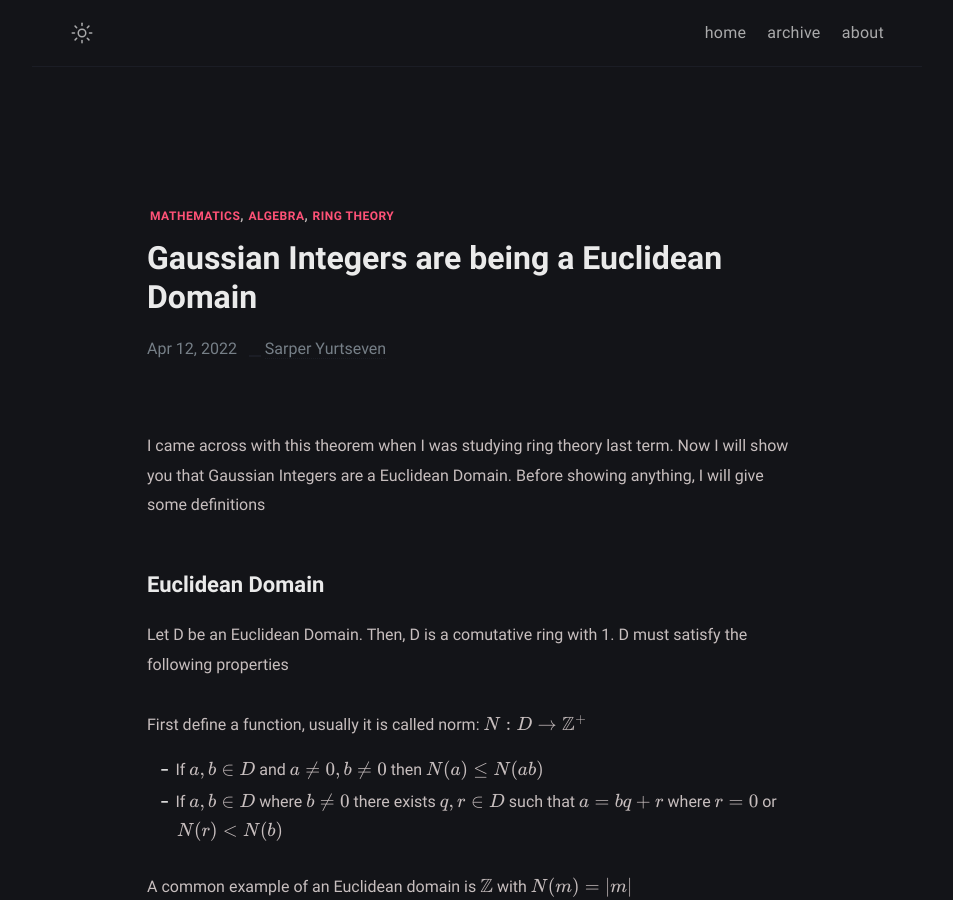
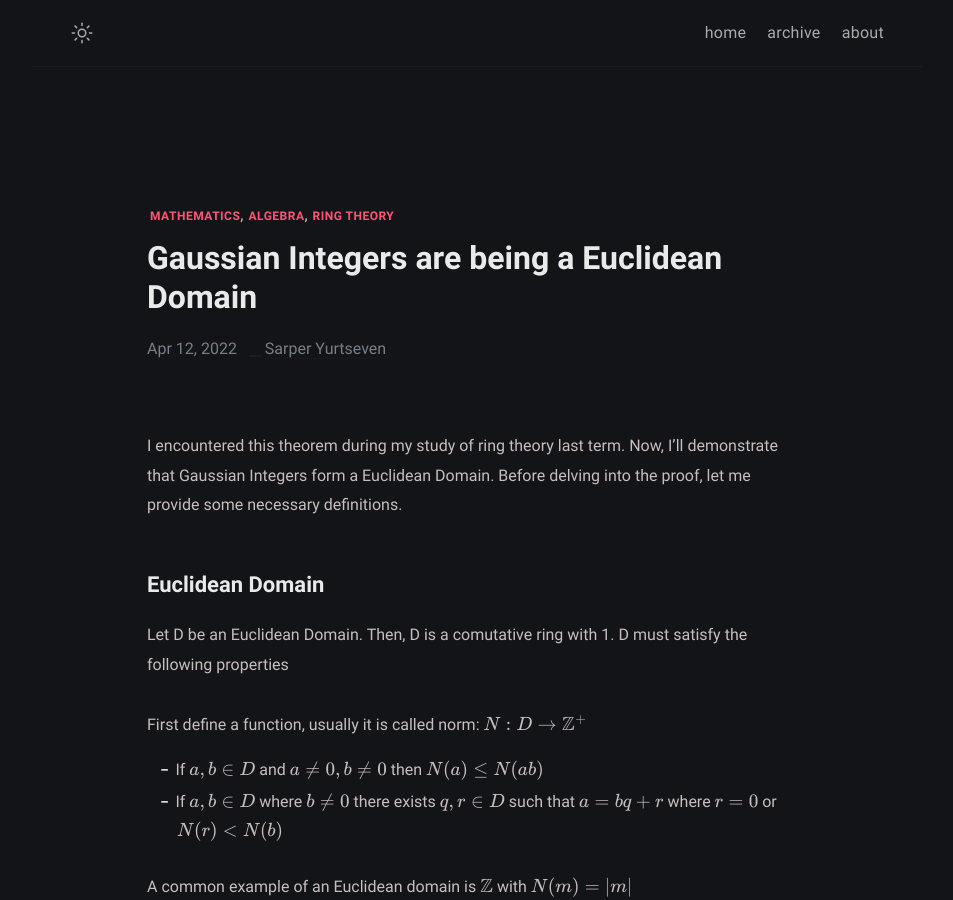
Before and after one commit to sarperyn/sarperyn.github.io, a Jekyll site: the page built from _posts/gaussian-integers/2022-02-12-gaussian-integers.md, in a window 1280 px wide and 900 px high. Shown: the whole window, without its empty margins (163-1116 px from the left). Built offline with Jekyll 4.4.1, drawn with Linux system fonts in a browser that asks for light colours; formulas are drawn with MathJax 3; some of the changed text lies outside the part shown.

```diff
--- a/_posts/gaussian-integers/2022-02-12-gaussian-integers.md
+++ b/_posts/gaussian-integers/2022-02-12-gaussian-integers.md
@@ -9,7 +9,7 @@
 }
 ---
 
-I came across with this theorem when I was studying ring theory last term. Now I will show you that Gaussian Integers are a Euclidean Domain. Before showing anything, I will give some definitions
+I encountered this theorem during my study of ring theory last term. Now, I'll demonstrate that Gaussian Integers form a Euclidean Domain. Before delving into the proof, let me provide some necessary definitions.
 
 Euclidean Domain
 ------------
```
Also changed, not shown: _posts/ch-trip/2023-07-18-ch-trip.md (added, +20 -0 lines), 3 other files.
